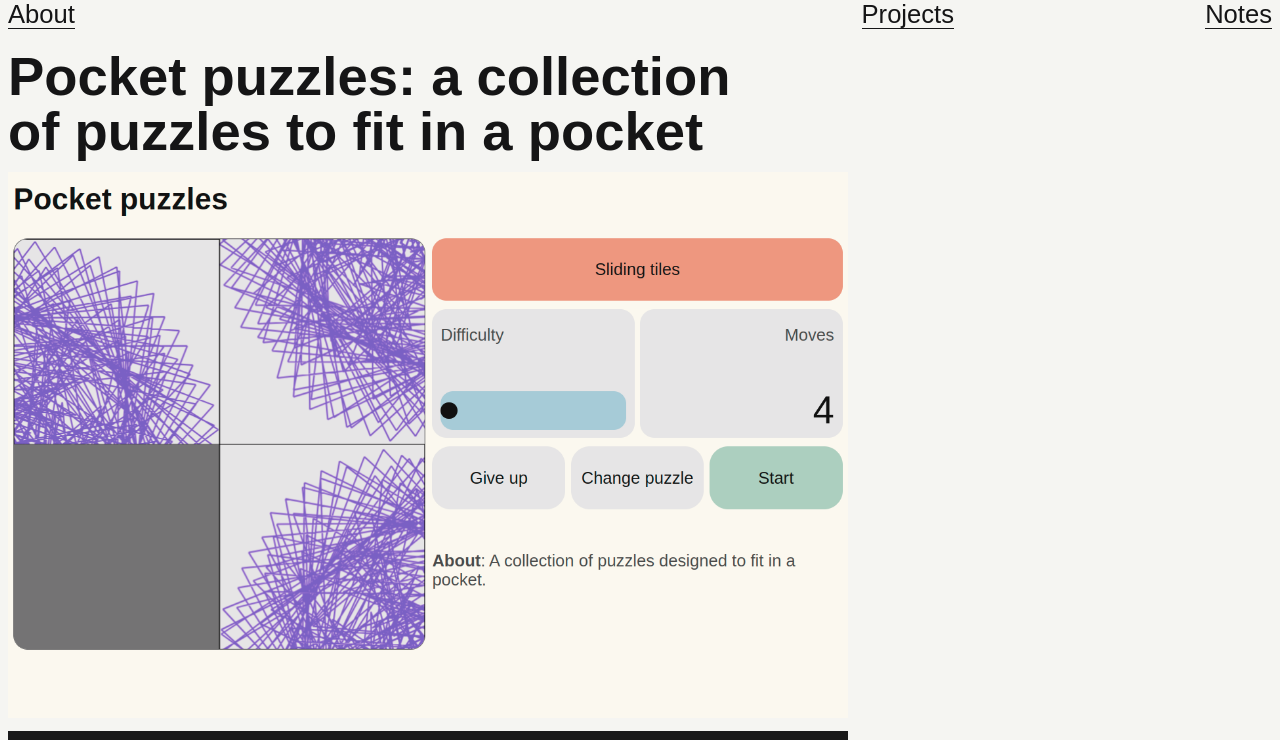
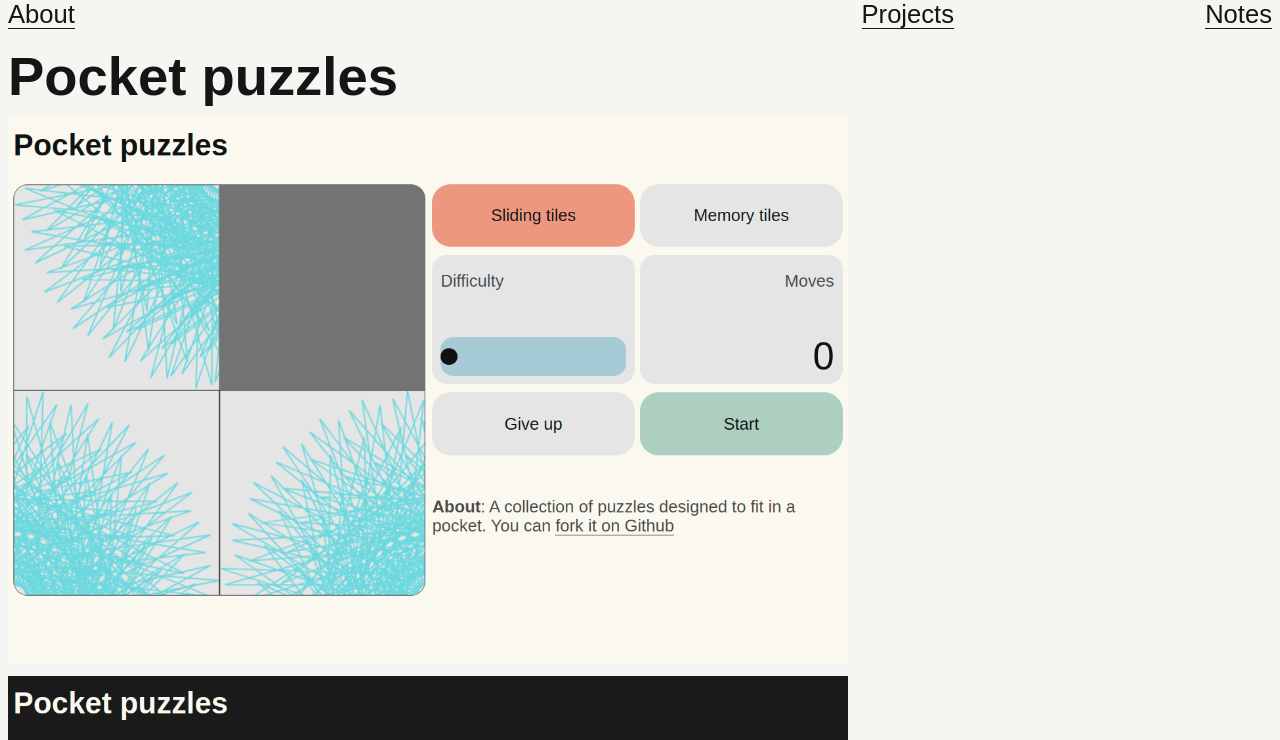
Before and after one commit to otaniyoz/web, a SvelteKit app: page /projects/pocket-puzzles in a window 1280 px wide. Shown: the top 740 px of the page. Built offline with nearby package versions, Linux system fonts and the light colour scheme.

Commit message:
made minor changes to projects

```diff
--- a/src/data/projects.json
+++ b/src/data/projects.json
@@ -1,6 +1,6 @@
 [
   {
-    "title": "Pocket puzzles: a collection of puzzles to fit in a pocket",
+    "title": "Pocket puzzles",
     "work": "Design, development, HTML, CSS, JS",
     "date": "2023",
     "published": "true",
--- a/src/routes/projects/pocket-puzzles/+page.svelte
+++ b/src/routes/projects/pocket-puzzles/+page.svelte
@@ -4,13 +4,13 @@
 </script>
 
 <svelte:head>
-  <title>Pocket puzzles: a collection of puzzles to fit in a pocket</title>
+  <title>Pocket puzzles</title>
 </svelte:head>
 
 <section class="page-section">
   <article>
     <Heading
-      headingTitle="Pocket puzzles: a collection of puzzles to fit in a pocket"
+      headingTitle="Pocket puzzles"
       headingLevel={2}
     />
     <img
```
Also changed, not shown: static/pocket-puzzles/dark-screenshot.png, static/pocket-puzzles/light-screenshot.png.
